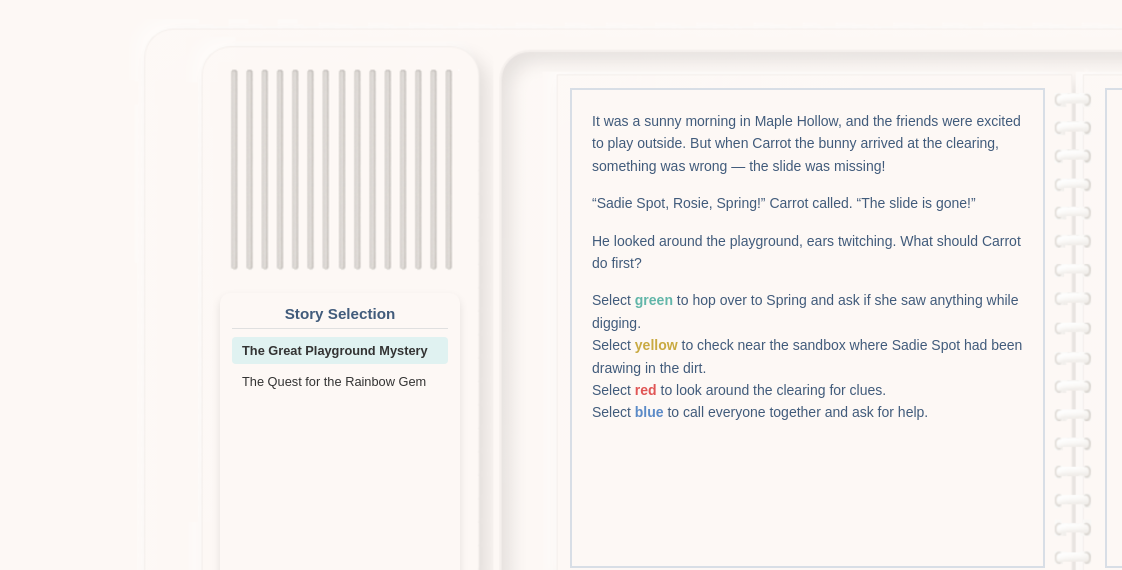
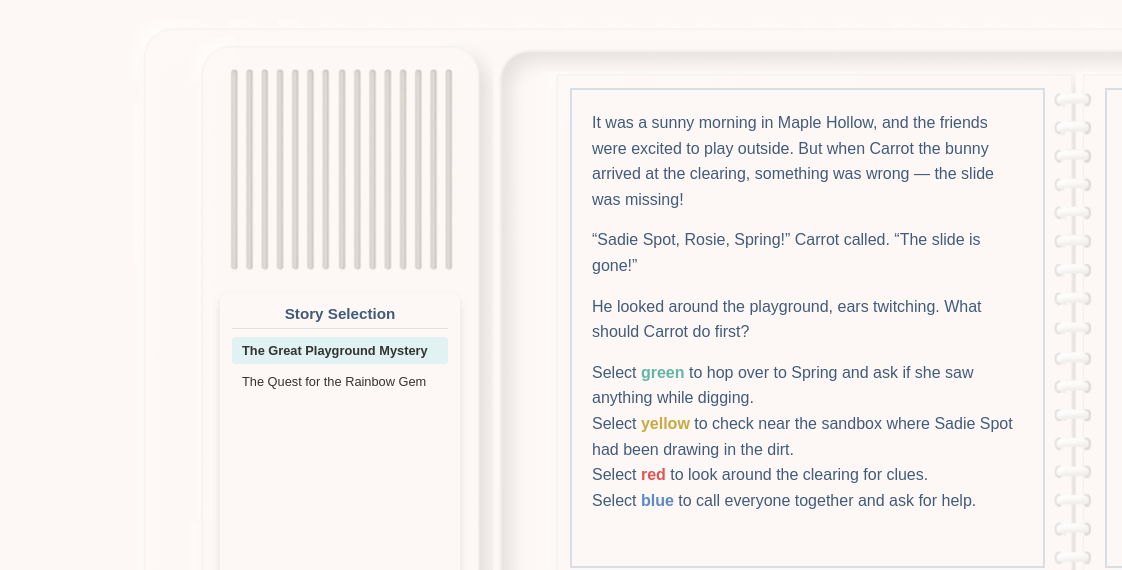
Before and after one commit to ErikaRS/talk_n_play_sim, a website: page public/index.html in a window 1280 px wide. Shown: the part 87-657 px from the top of the page, 0-1122 px from the left. Drawn offline with Linux system fonts and the light colour scheme; grey boxes are pictures that could not be loaded.

Commit message:
Change the font size on the story text.

```diff
--- a/public/css/style.css
+++ b/public/css/style.css
@@ -117,7 +117,7 @@ h1 {
 }
 
 .left-page p {
-    font-size: 14px;
+    font-size: 1rem;
     line-height: 1.6;
     color: #415b7b;
     user-select: text;
```
